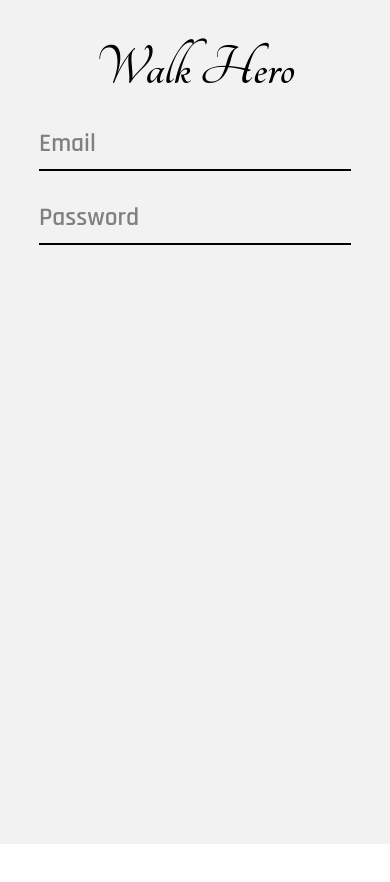
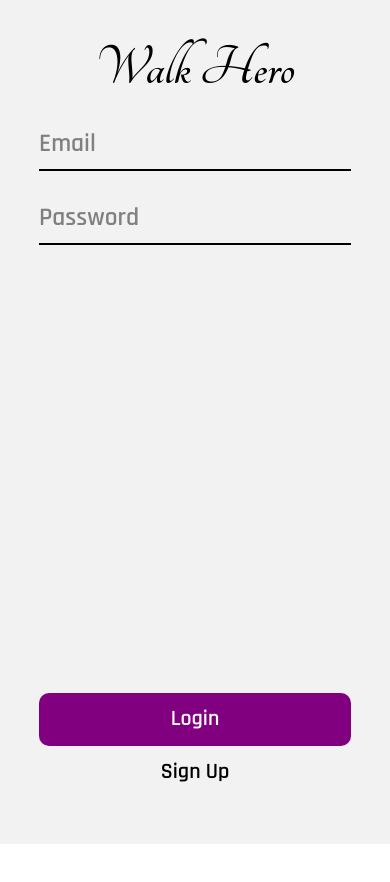
Before and after one commit to Ik3nna/WalkHero, a React Native app: screen / in a window 390 px wide. Before the commit the page ends 844 px from the top, so only its background shows below. Built offline with nearby package versions, Linux system fonts and the light colour scheme.

Commit message:
feat: form validation

```diff
--- /dev/null
+++ b/src/components/button/index.tsx
@@ -0,0 +1,42 @@
+import { ActivityIndicator, Dimensions, StyleSheet, Text, TouchableOpacity, View } from 'react-native'
+import React from 'react'
+import { ButtonProps } from '../../types'
+import { getFontSize } from '../../utils/getFontSize';
+import colors from '../../assets/themes/colors';
+
+const Button = ({ title, bgColor, color, loading, width, style, onPress }: ButtonProps) => {
+  const getBorderColor = () => {
+    if (loading) {
+      return colors.grey
+    } else {
+      return bgColor
+    }
+  }
+
+  return (
+    <TouchableOpacity onPress={onPress} disabled={loading} style={[styles.container, style, { backgroundColor: getBorderColor(), width: width }]}>
+      {loading && <ActivityIndicator style={styles.loading} />}
+      <Text style={[styles.text, { color: color }]}>{title}</Text>
+    </TouchableOpacity>
+  )
+}
+
+export default Button
+
+const styles = StyleSheet.create({
+    container: {
+        padding: "4%",
+        borderRadius: 10,
+        flexDirection: "row",
+        justifyContent: "center",
+        alignItems: "center"
+    },
+    loading: {
+        color: colors.white,
+        paddingRight: 7,
+    },
+    text: {
+        fontFamily: "normal",
+        fontSize: getFontSize(0.026)
+    }
+})
--- a/src/components/input/index.tsx
+++ b/src/components/input/index.tsx
@@ -6,7 +6,7 @@ import { getFontSize } from '../../utils/getFontSize';
 
 const { width } = Dimensions.get("window");
 
-const Input = ({ placeholder, value, onChange, onBlur, error, ...props }: InputProps) => {
+const Input = ({ placeholder, value, onChange, onBlur, error, errorWidth, ...props }: InputProps) => {
   return (
     <View>
       <TextInput
@@ -18,12 +18,12 @@ const Input = ({ placeholder, value, onChange, onBlur, error, ...props }: InputP
         onBlur={onBlur}
         {...props}
       />
-      {error && <Text style={styles.error}>{error}</Text>}
+      {error && <Text style={[styles.error, { width: errorWidth ? errorWidth : null }]}>{error}</Text>}
     </View>
   )
 }
 
-export default Input
+export default Input;
 
 const styles = StyleSheet.create({
   input: {
@@ -38,7 +38,7 @@ const styles = StyleSheet.create({
   error: {
     fontFamily: "normal",
     color: colors.danger,
-        paddingBottom: 2,
+    paddingVertical: "1%",
     fontSize: getFontSize(0.015)
   }
 })
--- a/src/navigation/main-navigator/index.tsx
+++ b/src/navigation/main-navigator/index.tsx
@@ -1,11 +1,12 @@
 import { createNativeStackNavigator } from '@react-navigation/native-stack';
 import { createBottomTabNavigator } from '@react-navigation/bottom-tabs';
-import { LOADING, LOGIN, HOME, FEED, LEADERBOARD } from '../../constants/routeName';
+import { LOADING, LOGIN, HOME, FEED, LEADERBOARD, SIGNUP } from '../../constants/routeName';
 import Loading from '../../screens/loading';
 import Login from '../../screens/login';
 import Feed from '../../screens/feed';
 import LeaderBoard from '../../screens/leaderboard';
 import colors from '../../assets/themes/colors';
+import Signup from '../../screens/signup';
 
 const Stack = createNativeStackNavigator();
 const Tab = createBottomTabNavigator();
@@ -24,6 +25,7 @@ export const MainNavigator = ()=> {
         <Stack.Navigator>
             <Stack.Screen name={LOADING} component={Loading} options={{ headerShown: false}} />
             <Stack.Screen name={LOGIN} component={Login} options={{ headerShown: false}} />
+            <Stack.Screen name={SIGNUP} component={Signup} options={{ headerShown: false}} />
             <Stack.Screen
                 name={HOME}
                 component={BottomTabs}
--- a/src/screens/login/index.tsx
+++ b/src/screens/login/index.tsx
@@ -1,14 +1,18 @@
-import { StyleSheet, Text, View } from 'react-native'
-import React from 'react'
+import { Dimensions, StyleSheet, Text, View } from 'react-native'
+import React, { useState } from 'react'
 import { StatusBar } from 'expo-status-bar'
 import { SafeAreaView } from 'react-native-safe-area-context'
 import { getFontSize } from '../../utils/getFontSize'
 import Input from '../../components/input'
 import colors from '../../assets/themes/colors'
 import { useForm, Controller } from "react-hook-form";
-import { FormDataProps } from '../../types'
+import { FormDataProps, NavigationProps } from '../../types'
+import Button from '../../components/button'
+import { SIGNUP } from '../../constants/routeName'
 
-const Login = () => {
+const { width, height } = Dimensions.get("window");
+
+const Login = ({ navigation }: NavigationProps) => {
   const {
     control,
     handleSubmit,
@@ -20,6 +24,11 @@ const Login = () => {
       password: ""
     },
   })
+  const [isLoading, setIsLoading] = useState(false);
+
+  const onSubmit = (data: FormDataProps)=> {
+    console.log(data)
+  }
 
   return (
     <SafeAreaView style={styles.container}>
@@ -54,7 +63,7 @@ const Login = () => {
             required: "This field is required",
             pattern: {
               value: /^(?=.*[a-z])(?=.*[A-Z])(?=.*\d)(?!.*([a-zA-Z\d])\1{2}).{8,}$/,
-              message: "Password must be at least 8 characters and include uppercase, lowercase, and a number"
+              message: "Password must be at least 8 characters and include an uppercase, lowercase, and a number"
             }
           }}
           render={({ field: { onChange, onBlur, value } }) => (
@@ -65,14 +74,30 @@ const Login = () => {
               onBlur={onBlur}
               secureTextEntry
               error={errors.password?.message}
+              errorWidth={width - (0.2 * width)}
             />
           )}
           name="password"
         />
       </View>
 
-      <View>
+      <View style={styles.btn_container}>
+        <Button
+          title='Login'
+          bgColor={colors.purple}
+          color={colors.white}
+          loading={isLoading}
+          width={width - (width * 0.2)}
+          onPress={handleSubmit(onSubmit)}
+        />
 
+        <Button
+          title='Sign Up'
+          bgColor="transparent"
+          color={colors.black}
+          width={width - (width * 0.2)}
+          onPress={()=>navigation.navigate(SIGNUP)}
+        />
       </View>
     </SafeAreaView>
   )
@@ -86,7 +111,8 @@ const styles = StyleSheet.create({
     alignItems: "center",
     justifyContent: "center",
     marginTop: "10%",
-    position: "relative"
+    position: "relative",
+    height: height
   },
   title: {
     fontFamily: "curlyBold",
@@ -96,6 +122,11 @@ const styles = StyleSheet.create({
   form_container: {
     paddingVertical: "5%",
     flexDirection: "column",
-    rowGap: 20
+    rowGap: 20,
+    flex: 1,
+  },
+  btn_container: {
+    position: "absolute",
+    bottom: "10%"
   }
 })
--- a/src/screens/signup/index.tsx
+++ b/src/screens/signup/index.tsx
@@ -1,14 +1,145 @@
-import { StyleSheet, Text, View } from 'react-native'
-import React from 'react'
+import { Dimensions, StyleSheet, Text, View } from 'react-native'
+import React, { useState } from 'react'
+import { StatusBar } from 'expo-status-bar'
+import { SafeAreaView } from 'react-native-safe-area-context'
+import { getFontSize } from '../../utils/getFontSize'
+import Input from '../../components/input'
+import colors from '../../assets/themes/colors'
+import { useForm, Controller } from "react-hook-form";
+import { FormDataProps, NavigationProps } from '../../types'
+import Button from '../../components/button'
+import { LOGIN, SIGNUP } from '../../constants/routeName'
 
-const Signup = () => {
+const { width, height } = Dimensions.get("window");
+
+const Login = ({ navigation }: NavigationProps) => {
+  const {
+    control,
+    handleSubmit,
+    formState: { errors },
+    reset
+  } = useForm<FormDataProps>({
+    defaultValues: {
+      name: "",
+      email: "",
+      password: ""
+    },
+  })
+  const [isLoading, setIsLoading] = useState(false);
+
   return (
-    <View>
-      <Text>Signup</Text>
-    </View>
+    <SafeAreaView style={styles.container}>
+      <StatusBar style="auto" />
+      <Text style={styles.title}>Register</Text>
+
+      <View style={styles.form_container}>
+        <Controller
+            control={control}
+            rules={{
+              required: "This field is required",
+            }}
+            render={({ field: { onChange, onBlur, value } }) => (
+            <Input
+              placeholder="Name"
+              value={value}
+              onChange={onChange}
+              onBlur={onBlur}
+              error={errors.name?.message}
+            />
+          )}
+            name="name"
+          />
+
+        <Controller
+          control={control}
+          rules={{
+            required: "This field is required",
+            pattern: {
+              value: /^([a-zA-Z0-9._%-]+@[a-zA-Z0-9.-]+\.[a-zA-Z]{2,})$/,
+              message: "Please enter a valid email address"
+            }
+          }}
+          render={({ field: { onChange, onBlur, value } }) => (
+            <Input
+              placeholder='Email'
+              value={value}
+              onChange={onChange}
+              onBlur={onBlur}
+              error={errors.email?.message}
+            />
+          )}
+          name="email"
+        />
+
+        <Controller
+          control={control}
+          rules={{
+            required: "This field is required",
+            pattern: {
+              value: /^(?=.*[a-z])(?=.*[A-Z])(?=.*\d)(?!.*([a-zA-Z\d])\1{2}).{8,}$/,
+              message: "Password must be at least 8 characters and include uppercase, lowercase, and a number"
+            }
+          }}
+          render={({ field: { onChange, onBlur, value } }) => (
+            <Input
+              placeholder="Password"
+              value={value}
+              onChange={onChange}
+              onBlur={onBlur}
+              secureTextEntry
+              error={errors.password?.message}
+              errorWidth={width - (0.2 * width)}
+            />
+          )}
+          name="password"
+        />
+      </View>
+
+      <View style={styles.btn_container}>
+        <Button
+          title='Sign Up'
+          bgColor={colors.purple}
+          color={colors.white}
+          loading={isLoading}
+          width={width - (width * 0.2)}
+        />
+
+        <Button
+          title='Go Back'
+          bgColor="transparent"
+          color={colors.black}
+          width={width - (width * 0.2)}
+          onPress={()=>navigation.navigate(LOGIN)}
+        />
+      </View>
+    </SafeAreaView>
   )
 }
 
-export default Signup
+export default Login
 
-const styles = StyleSheet.create({})
+const styles = StyleSheet.create({
+  container: {
+    display: "flex",
+    alignItems: "center",
+    justifyContent: "center",
+    marginTop: "10%",
+    position: "relative",
+    height: height
+  },
+  title: {
+    fontFamily: "curlyBold",
+    fontSize: getFontSize(0.07),
+    color: colors.black,
+  },
+  form_container: {
+    paddingVertical: "5%",
+    flexDirection: "column",
+    rowGap: 20,
+    flex: 1
+  },
+  btn_container: {
+    position: "absolute",
+    bottom: "10%"
+  }
+})
```
Also changed, not shown: src/types/index.ts (+15 -3 lines). Lines whose indentation alone changed are shown as unchanged.
